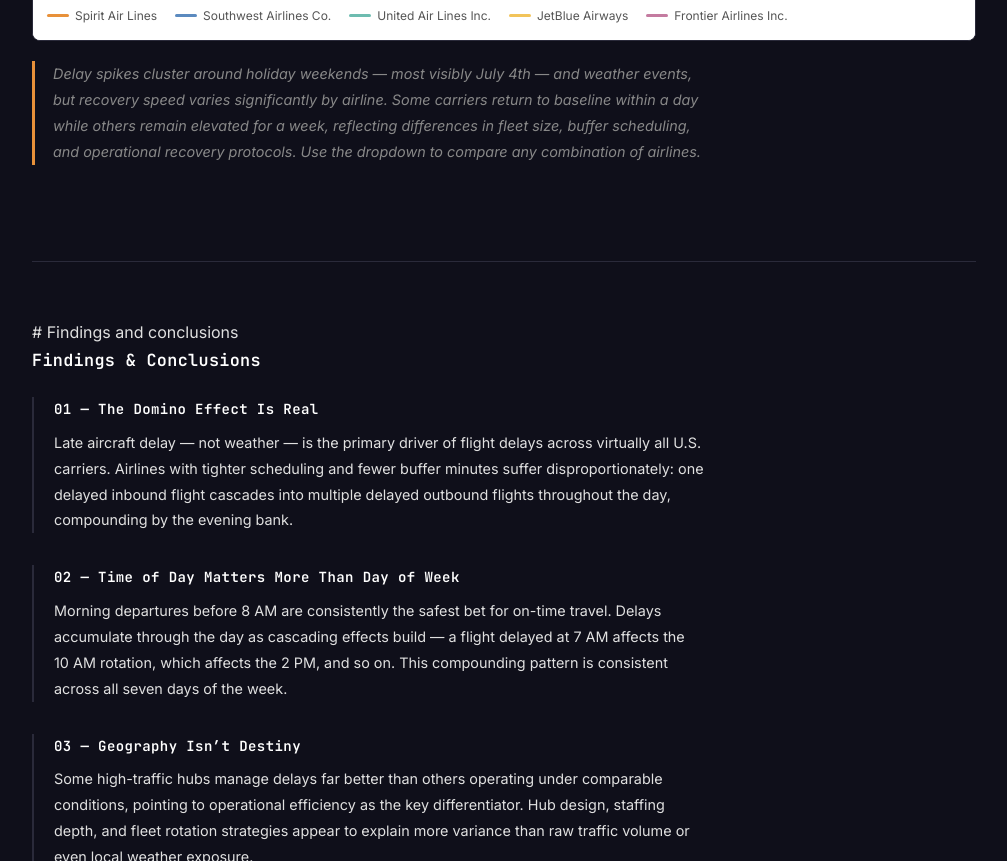
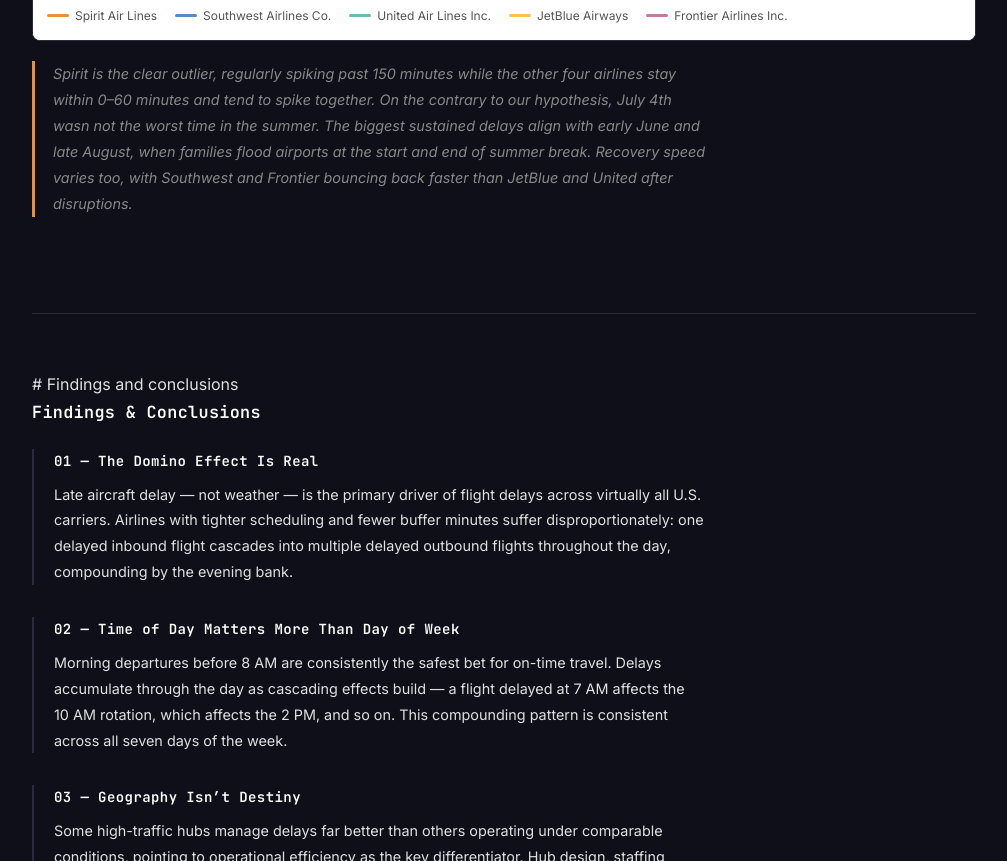
Before and after one commit to vichobug/DS4200_final_project, a plain HTML site: page index.html in a window 1280 px wide. Shown: the part 5553-6414 px from the top of the page, without its empty margins (136-1143 px from the left). Drawn offline with nearby package versions, Linux system fonts and the light colour scheme; no server answers; a script that the page names is missing.

Commit message:
edited the last viz

```diff
--- a/index.html
+++ b/index.html
@@ -189,11 +189,12 @@
     <div class="viz-d3" id="viz5-container"></div>
     <div class="takeaway">
       <p>
-        Delay spikes cluster around holiday weekends &mdash; most visibly July&nbsp;4th &mdash; and
-        weather events, but recovery speed varies significantly by airline. Some carriers return to
-        baseline within a day while others remain elevated for a week, reflecting differences in
-        fleet size, buffer scheduling, and operational recovery protocols. Use the dropdown to
-        compare any combination of airlines.
+        Spirit is the clear outlier, regularly spiking past 150 minutes while the other
+        four airlines stay within 0–60 minutes and tend to spike together. On the contrary
+        to our hypothesis, July 4th wasn not the worst time in the summer. The biggest
+        sustained delays align with early June and late August, when families flood
+        airports at the start and end of summer break. Recovery speed varies too,
+        with Southwest and Frontier bouncing back faster than JetBlue and United after disruptions.
       </p>
     </div>
   </section>
```
